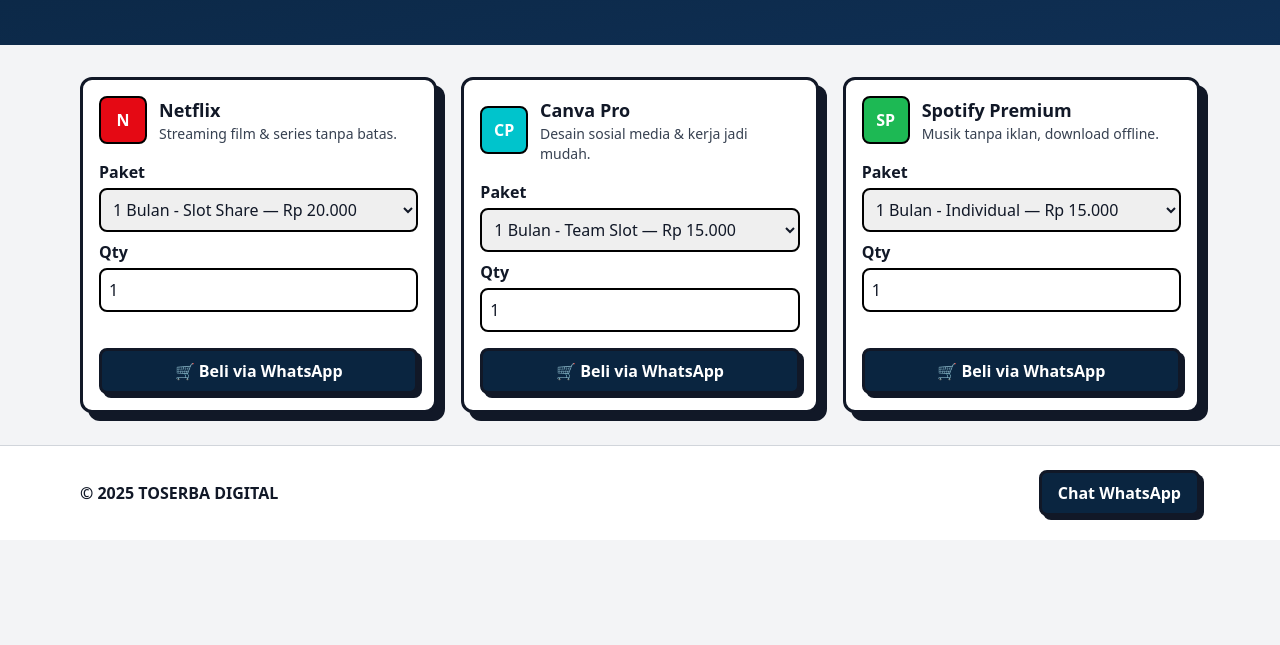
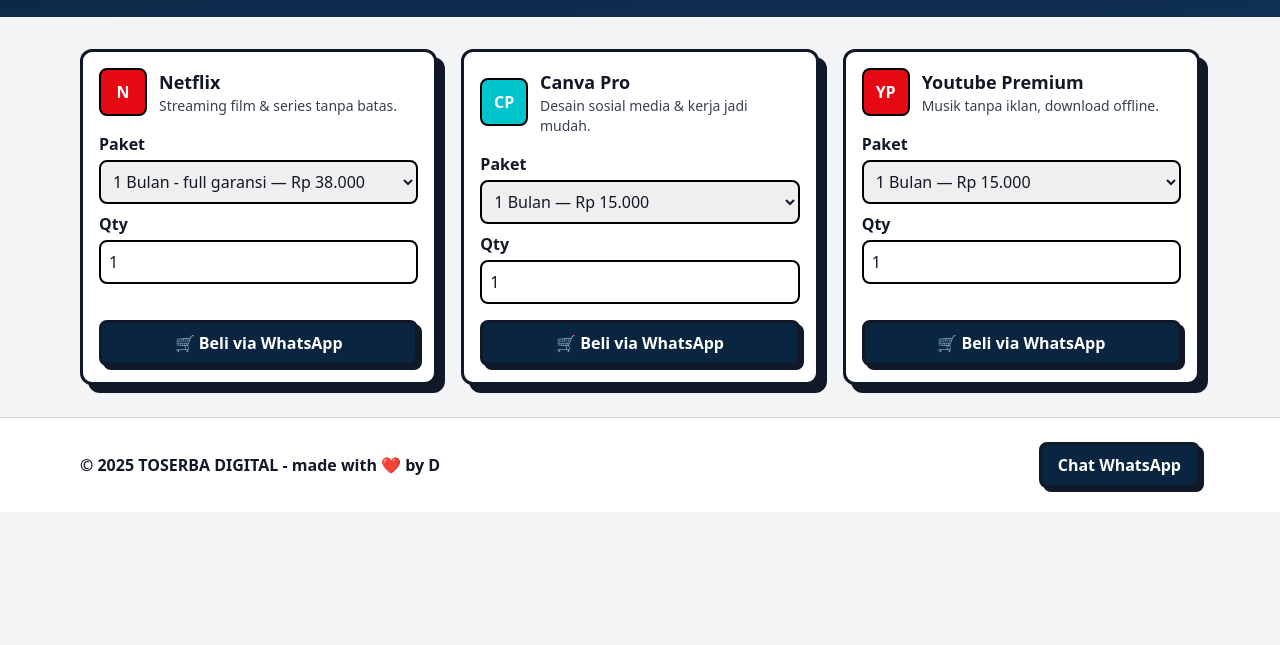
Before and after one commit to sharky09876/sell, a plain HTML site: page index.html in a window 1280 px wide. Shown: the part 155-800 px from the top of the page. Drawn offline with nearby package versions, Linux system fonts and the light colour scheme.

Commit message:
Update index.html

```diff
--- a/index.html
+++ b/index.html
@@ -4,7 +4,7 @@
   <meta charset="utf-8" />
   <meta name="viewport" content="width=device-width, initial-scale=1" />
   <title>TOSERBA DIGITAL</title>
-  <meta name="description" content="TOSERBA DIGITAL — Jual akun Netflix, Canva, Spotify, YouTube Premium, Disney+, dan lainnya. Order cepat via WhatsApp." />
+  <meta name="description" content="TOSERBA DIGITAL" />
   <script src="https://cdn.tailwindcss.com"></script>
   <script>
     tailwind.config = {
@@ -48,7 +48,7 @@
   <header class="bg-gradient-to-br from-navy to-navy2 text-white">
     <div class="max-w-6xl mx-auto px-4 py-12">
       <h1 class="text-3xl sm:text-4xl font-extrabold mb-2">TOSERBA DIGITAL</h1>
-      <p class="text-lg sm:text-xl max-w-2xl">Netflix, Canva, Spotify, YouTube Premium, Disney+, dan lainnya. Klik beli, langsung chat WhatsApp otomatis.</p>
+      <p class="text-lg sm:text-xl max-w-2xl">Melayani semua kebutuhan digitalmu ❤️</p>
     </div>
   </header>
 
@@ -60,7 +60,7 @@
   <!-- Footer -->
   <footer class="bg-white border-t border-gray-300">
     <div class="max-w-6xl mx-auto px-4 py-6 flex flex-col sm:flex-row items-center justify-between gap-4">
-      <p class="font-semibold">© 2025 TOSERBA DIGITAL</p>
+      <p class="font-semibold">© 2025 TOSERBA DIGITAL - made with ❤️ by D</p>
       <a href="https://wa.me/6287775787888" target="_blank" class="btn-nb bg-navy text-white px-4 py-2 font-bold">Chat WhatsApp</a>
     </div>
   </footer>
@@ -71,8 +71,7 @@
         name: "Netflix",
         color: "#e50914",
         plans: [
-          { label: "1 Bulan - Slot Share", price: 20000 },
-          { label: "1 Bulan - Private", price: 65000 }
+          { label: "1 Bulan - full garansi", price: 38000 },
         ],
         desc: "Streaming film & series tanpa batas."
       },
@@ -80,17 +79,18 @@
         name: "Canva Pro",
         color: "#00c4cc",
         plans: [
-          { label: "1 Bulan - Team Slot", price: 15000 },
-          { label: "1 Tahun - Team Slot", price: 150000 }
+          { label: "1 Bulan", price: 15000 },
+          { label: "3 Bulan", price: 40000 }
         ],
         desc: "Desain sosial media & kerja jadi mudah."
       },
       {
-        name: "Spotify Premium",
-        color: "#1db954",
+        name: "Youtube Premium",
+        color: "#e50914",
         plans: [
-          { label: "1 Bulan - Individual", price: 15000 },
-          { label: "1 Bulan - Family Slot", price: 12000 }
+          { label: "1 Bulan", price: 15000 },
+          { label: "3 Bulan", price: 40000 },
+          { label: "6 Bulan", price: 65000 }
         ],
         desc: "Musik tanpa iklan, download offline."
       }
```
